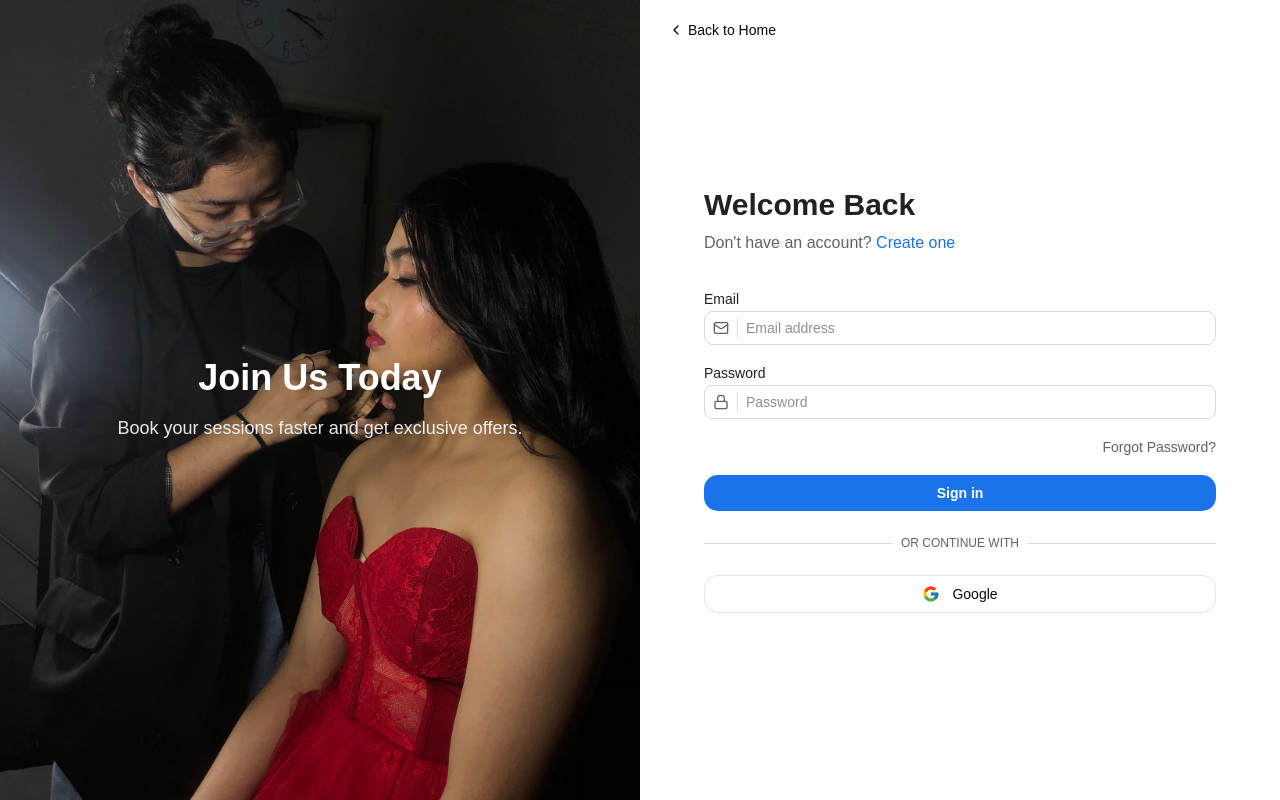
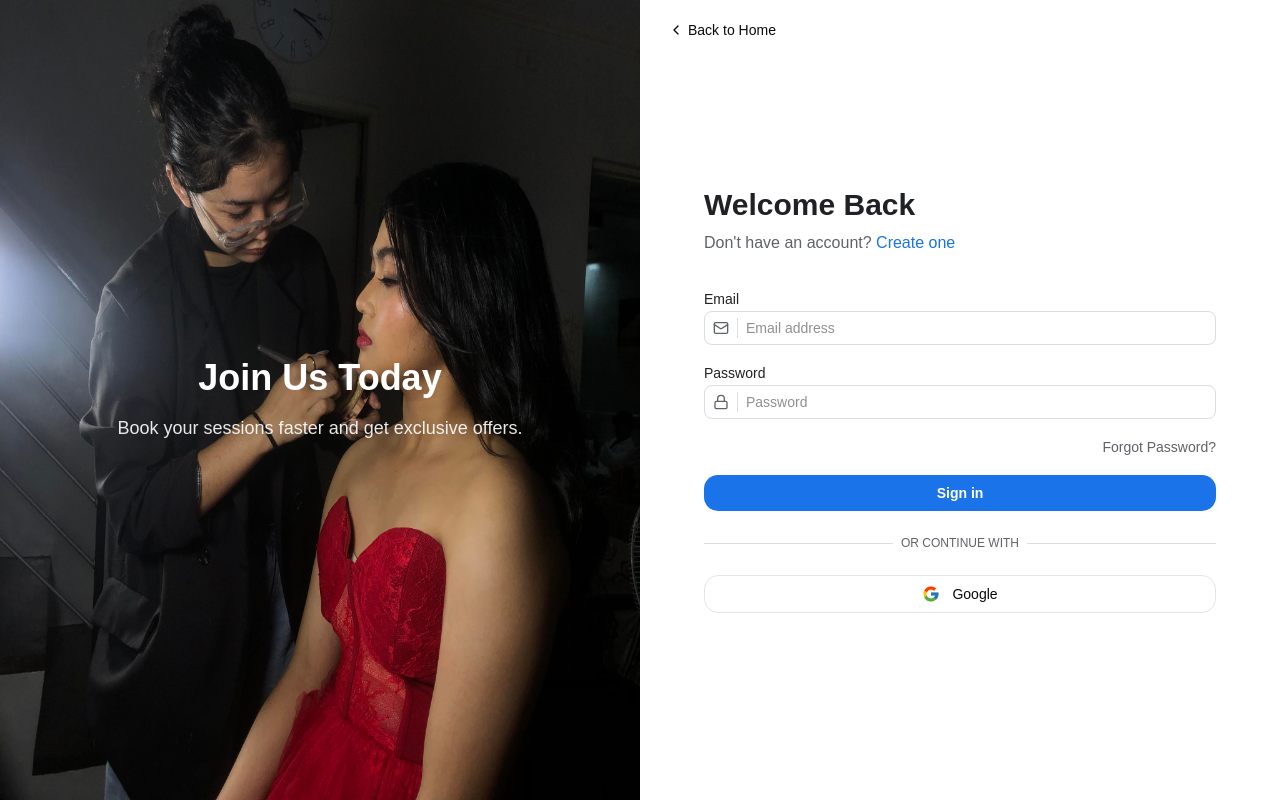
Before and after one commit to prodby-david/Marked-By-Francene, a Next.js app: page /signin in a window 1280 px wide. Built offline with nearby package versions, Linux system fonts and the light colour scheme.

Commit message:
style(auth): remove object-cover on image

```diff
--- a/src/shared/components/auth_images/AuthImage.tsx
+++ b/src/shared/components/auth_images/AuthImage.tsx
@@ -11,7 +11,6 @@ export function AuthImageSection() {
       src="/images/makeup.jpg"
       alt="Sign Up Image"
       fill
-      objectFit="cover"
       />
 
       <div className="relative z-20 text-center px-12">
```
